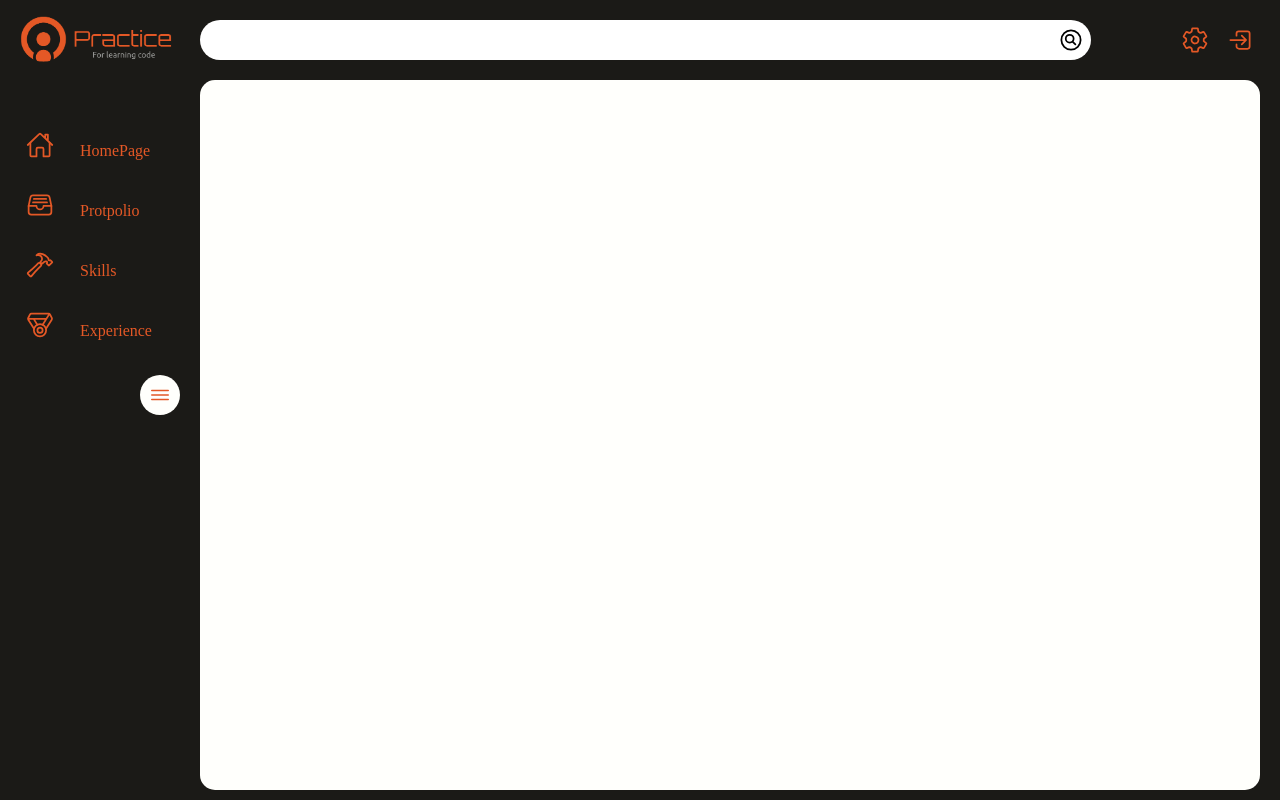
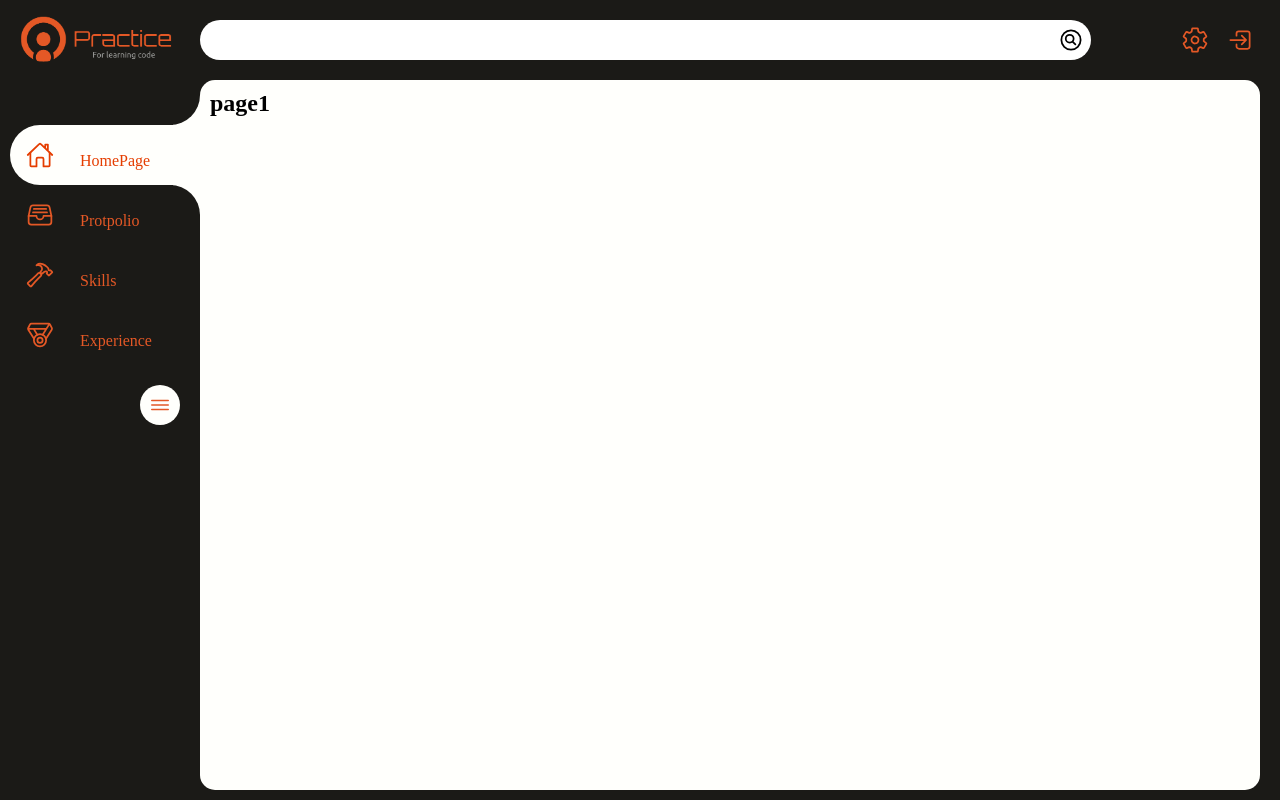
Before and after one commit to MayDay-Wu/PythonAPI_test, a Flask app: page / in a window 1280 px wide. Run offline with Flask 2, Linux system fonts and the light colour scheme.

Commit message:
完成部分區塊更新"

```diff
--- a/app/__init__.py
+++ b/app/__init__.py
@@ -5,12 +5,29 @@ from flask_cors import CORS
 import numpy as np
 from app.calculate import plus
 
+
+
 app = Flask(__name__)
 CORS(app)
+
+
 
 @app.route('/calculate')
 def calculate():
     return render_template('calculate.html')
+
+@app.route('/page1')
+def page1():
+    return render_template('page1.html')
+@app.route('/page2')
+def page2():
+    return render_template('page2.html')
+@app.route('/page3')
+def page3():
+    return render_template('page3.html')
+@app.route('/page4')
+def page4():
+    return render_template('page4.html')
 
 @app.route('/test',methods = ['GET'])
 def test1():
--- a/app/static/calculate.js
+++ b/app/static/calculate.js
@@ -26,7 +26,6 @@ function getFirstValue(el){
     result.innerHTML = '';
     firstValue += el;
     result.innerHTML = firstValue;
-
 }
 
 function  getSecondValue(el){
--- a/app/static/index.css
+++ b/app/static/index.css
@@ -97,11 +97,10 @@ body{
 /* For .nav-leftBanner */
 .nav-leftBanner{
     top: 95px;
-
     position: fixed;
     width: 200px;
     height: 100vh;
-    padding-top: 20px;
+    padding-top: 30px;
     background-color: var(--black);
     border-left: 10px solid var(--black);
     transition: 0.5s;
@@ -114,6 +113,8 @@ body{
     list-style: none;
     border-top-left-radius:30px ;
     border-bottom-left-radius:30px ;
+    padding:10px 10px 10px 0;
+
 }
 .nav-leftBanner a{
     position: relative;
@@ -121,57 +122,54 @@ body{
     display: flex;
     text-decoration: none;
     color: var(--oriange);
-    padding-bottom: 15px;
-    padding-top: 15px;
-}
-.nav-leftBanner li:hover{
-    background: var(--gray);
-    border-radius: 30px;
-    margin-right: 10px;
+    padding-bottom: 5px;
+    padding-top: 5px;
 }
 
+.nav-leftBanner a:hover{
+    background: var(--gray);
+    border-radius: 30px ;
+}
 
-
-/*
-.nav-leftBanner li:hover,
-.nav-leftBanner .hovered{
+.nav-leftBanner .current{
     background: var(--gray);
 }
 .nav-leftBanner li:hover a ,
-.nav-leftBanner .hovered a {
+.nav-leftBanner .current a {
     color: var(--yellow);
 }
-.nav-leftBanner li:hover a::before,
-.nav-leftBanner .hovered a::before{
+/* .nav-leftBanner li:hover a::before, */
+.nav-leftBanner .current a::before{
     content: '';
     position: absolute;
-    right: 0;
-    top: -50px;
-    width: 50px;
-    height: 50px;
-    border-radius: 50%;
-    box-shadow: 25px 25px 0px 0px var(--gray);
+    right: -10px;
+    top:-70px;
+    width: 30px;
+    height: 60px;
+    border-radius:30px 0px 30px 0;
+    box-shadow: 3px 30px 0px 0px var(--gray);
 }
-.nav-leftBanner li:hover a::after,
-.nav-leftBanner .hovered a::after{
+
+.nav-leftBanner .current a::after{
     content: '';
     position: absolute;
-    right: 0;
-    bottom: -50px;
-    width: 50px;
-    height: 50px;
-    border-radius: 50%;
-    box-shadow: 25px -25px 0px 0px var(--gray);
-} */
+    right: -10px;
+    bottom: -70px;
+    width: 30px;
+    height: 60px;
+
+    border-radius:0px 30px 0px 30px;
+    box-shadow: 3px -30px 0px 0px var(--gray);
+}
 
 .nav-leftBanner li .icon{
-    /* position: relative; */
     display: flex;
     min-width: 60px;
     height: 30px;
     align-items: center;
     justify-content: center;
     font-size: 1.75rem;
+
 }
 .nav-leftBanner .title{
     display: flex;
--- a/app/templates/calculate.html
+++ b/app/templates/calculate.html
@@ -1,5 +1,5 @@
 <!DOCTYPE html>
-<html lang="en">
+<html lang="en" id = "mainPage">
 <head>
     <meta charset="UTF-8">
     <meta http-equiv="X-UA-Compatible" content="IE=edge">
@@ -8,7 +8,8 @@
     <link rel="stylesheet" href="../static/calculate.css">
 </head>
 <body>
-    <div class="container">
+    <div class="container" id = "mainPage">
+        <link rel="stylesheet" href="../static/calculate.css">
         <div class="result">
             <span>0</span>
         </div>
--- a/app/templates/index.html
+++ b/app/templates/index.html
@@ -6,6 +6,7 @@
     <meta name="viewport" content="width=device-width, initial-scale=1.0">
     <title>MainPage</title>
     <link rel="stylesheet" href="../static/index.css">
+
 </head>
 <body>
     <nav class="nav-topBanner">
@@ -25,19 +26,19 @@
     </nav>
     <div class="nav-leftBanner">
         <ul>
-            <li ><a href="#">
+            <li class="leftList current" data-id = 'a' ><a class = "left_a" href="{{url_for('page1')}}">
                 <span class="icon"><ion-icon name="home-outline"></ion-icon></span>
                 <span class="title">HomePage</span>
             </a></li>
-            <li><a href="#">
+            <li class="leftList" data-id = 'b'><a class = "left_a"  href="{{url_for('page2')}}">
                 <span class="icon"><ion-icon name="file-tray-full-outline"></ion-icon></span>
                 <span class="title">Protpolio</span>
             </a></li>
-            <li><a href="#">
+            <li class="leftList" data-id = 'c'><a class = "left_a" href="{{url_for('page3')}}">
                 <span class="icon"><ion-icon name="hammer-outline"></ion-icon></span>
                 <span class="title">Skills</span>
             </a></li>
-            <li><a href="#">
+            <li class="leftList" data-id = 'd'><a class = "left_a" href="{{url_for('page4')}}">
                 <span class="icon"><ion-icon name="medal-outline"></ion-icon></span>
                 <span class="title">Experience</span>
             </a></li>
@@ -48,9 +49,12 @@
         </div>
 
     </div>
-    <div class="main">
+    <section class = "main" id="Main">
+        <div class="main" id = "mainPage">
 
-    </div>
+        </div>
+    </section>
+
 
     <!-- <a href="{{url_for('calculate')}}">計算機</a> -->
     <script src="https://code.jquery.com/jquery-3.6.3.min.js"></script>
--- /dev/null
+++ b/app/templates/page1.html
@@ -0,0 +1,15 @@
+<!DOCTYPE html>
+<html lang="en">
+<head>
+    <meta charset="UTF-8">
+    <meta http-equiv="X-UA-Compatible" content="IE=edge">
+    <meta name="viewport" content="width=device-width, initial-scale=1.0">
+    <title>page1</title>
+    <link rel="stylesheet" href="../static/index.css">
+</head>
+<body>
+    <div id = "mainPage">
+        <h2>page1</h2>
+    </div>
+</body>
+</html>
--- a/requirements.txt
+++ b/requirements.txt
@@ -2,3 +2,4 @@ Flask
 Flask_Cors
 gunicorn
 numpy
+Flask-JSGlue
--- a/run.py
+++ b/run.py
@@ -9,4 +9,4 @@ def index():
 
 
 if __name__ == "__main__":
-    app.run(host = "0.0.0.0",port=3000,debug = True)
+    app.run(host = "0.0.0.0",port=3000,debug = False)
```
Also changed, not shown: app/static/index.js (+71 -18 lines), app/templates/page2.html (added, +15 -0 lines), app/templates/page3.html (added, +15 -0 lines), app/templates/page4.html (added, +15 -0 lines).
